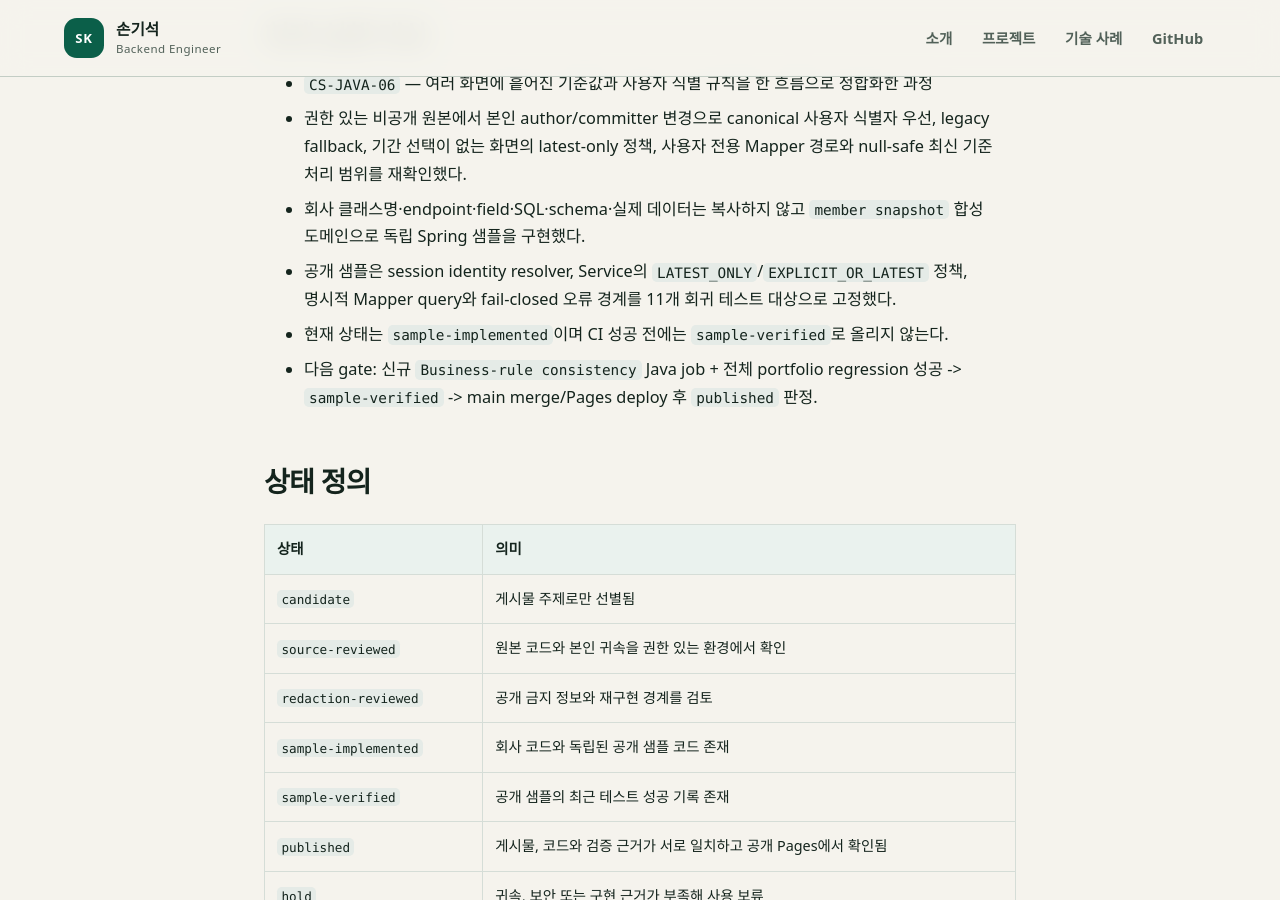
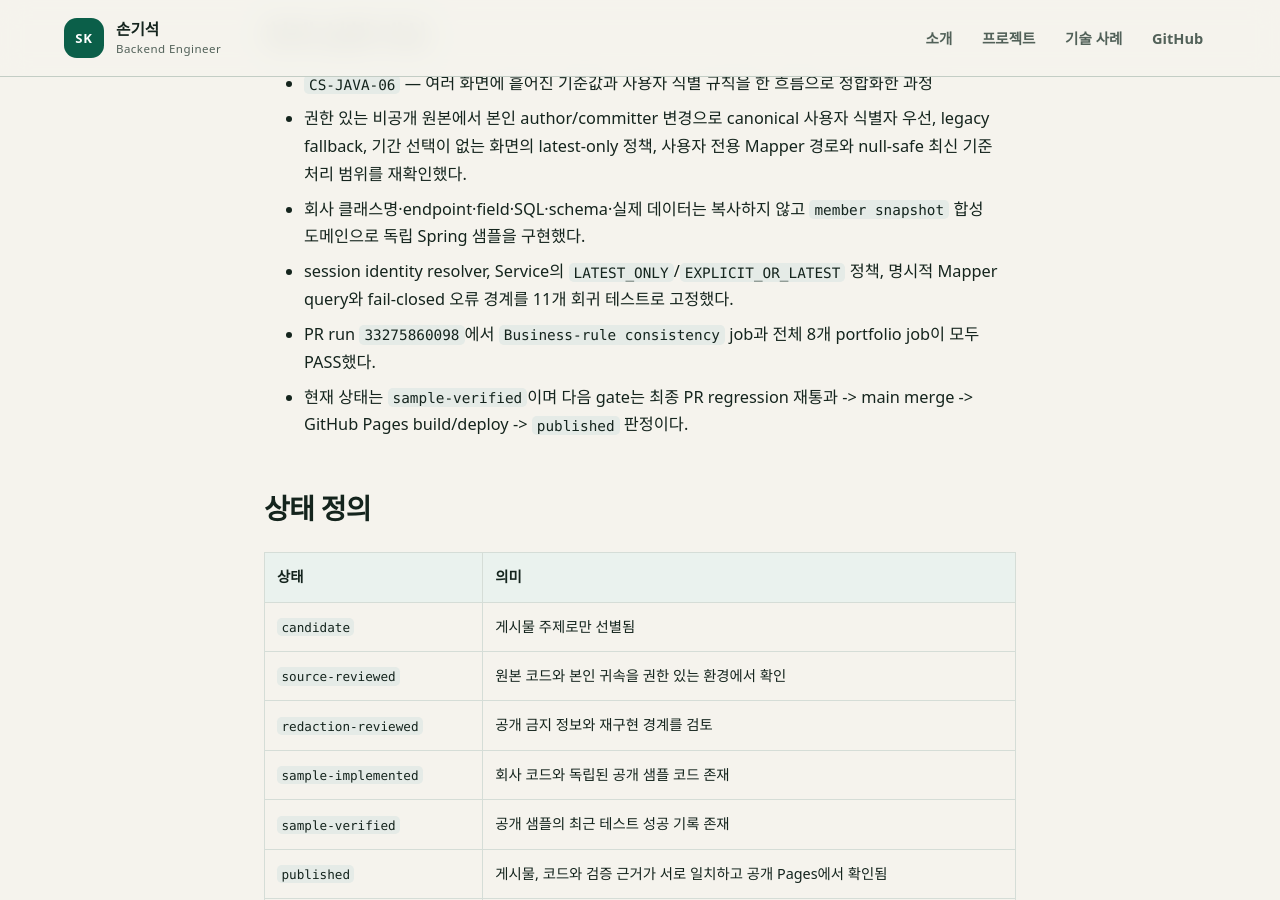
Before and after one commit to son1004007/engineering-career-portfolio, a Jekyll site: the page built from 03_portfolio/case-study-index.md, in a window 1280 px wide and 900 px high, scrolled down 449 px. Built offline with Jekyll 4.4.1, drawn with Linux system fonts in a browser that asks for light colours; our own code applies the rules of GitHub Pages for plain Markdown files; some of the changed text lies outside the part shown.

Commit message:
docs: record verified business-rule case

```diff
--- a/03_portfolio/case-study-index.md
+++ b/03_portfolio/case-study-index.md
@@ -10,9 +10,9 @@
 - `CS-JAVA-06` — 여러 화면에 흩어진 기준값과 사용자 식별 규칙을 한 흐름으로 정합화한 과정
 - 권한 있는 비공개 원본에서 본인 author/committer 변경으로 canonical 사용자 식별자 우선, legacy fallback, 기간 선택이 없는 화면의 latest-only 정책, 사용자 전용 Mapper 경로와 null-safe 최신 기준 처리 범위를 재확인했다.
 - 회사 클래스명·endpoint·field·SQL·schema·실제 데이터는 복사하지 않고 `member snapshot` 합성 도메인으로 독립 Spring 샘플을 구현했다.
-- 공개 샘플은 session identity resolver, Service의 `LATEST_ONLY`/`EXPLICIT_OR_LATEST` 정책, 명시적 Mapper query와 fail-closed 오류 경계를 11개 회귀 테스트 대상으로 고정했다.
-- 현재 상태는 `sample-implemented`이며 CI 성공 전에는 `sample-verified`로 올리지 않는다.
-- 다음 gate: 신규 `Business-rule consistency` Java job + 전체 portfolio regression 성공 -> `sample-verified` -> main merge/Pages deploy 후 `published` 판정.
+- session identity resolver, Service의 `LATEST_ONLY`/`EXPLICIT_OR_LATEST` 정책, 명시적 Mapper query와 fail-closed 오류 경계를 11개 회귀 테스트로 고정했다.
+- PR run `33275860098`에서 `Business-rule consistency` job과 전체 8개 portfolio job이 모두 PASS했다.
+- 현재 상태는 `sample-verified`이며 다음 gate는 최종 PR regression 재통과 -> main merge -> GitHub Pages build/deploy -> `published` 판정이다.
 
 ## 상태 정의
 
@@ -36,7 +36,7 @@
 | `CS-JAVA-04` | Java 업무 화면과 Python 분석 결과 재적재를 연결한 데이터 서비스 | `WORK-DATA-01`, `E2`, `implemented` | `candidate` | 가상 분석 결과와 DB를 사용하는 Java/Python 연계 샘플 | 개인 기여 코드, 트랜잭션 경계와 운영 반영 범위 재확인 |
 | `CS-JAVA-11` | [Java/Spring 통계 품질 분석 화면에서 CSV·Excel 데이터와 Xbar-R 시각화를 연결한 과정](case-studies/statistical-analysis-ui.md) | `WORK-DATA-03`, `E2`, 추가 업무 계정 소유와 비공개 코드 일부 기여 확인 | `source-reviewed` | 합성 측정값과 공개 수식으로 업로드·집계·차트 흐름을 독립 구현 | 직접 기여 범위를 화면·데이터 처리 단위로 제한하고 통계 정확도 테스트 설계 |
 | `CS-JAVA-05` | 엔터프라이즈 웹·API·DB 연동의 장애와 운영 개선 사례 | `WORK-PLATFORM-01`, `E2`, `implemented` | `candidate` | 도메인을 일반화한 API 연동·재시도·추적 샘플 | 하나의 구체적 문제로 범위 축소 및 본인 기여 재확인 |
-| `CS-JAVA-06` | [여러 화면에 흩어진 기준값과 사용자 식별 규칙을 한 흐름으로 정합화한 과정](case-studies/business-rule-consistency.md) | `WORK-EDU-01`, `E2`, 권한 있는 비공개 원본에서 본인 귀속 변경 재확인 + 독립 합성 샘플 구현 | `sample-implemented`, **active** | [합성 Spring Boot member-snapshot 샘플](../02_projects/case-study-samples/business-rule-consistency/README.md): canonical session identity, latest-only policy, explicit Mapper boundary, fail-closed errors | 신규 Java CI와 전체 regression 성공 후 `sample-verified` |
+| `CS-JAVA-06` | [여러 화면에 흩어진 기준값과 사용자 식별 규칙을 한 흐름으로 정합화한 과정](case-studies/business-rule-consistency.md) | `WORK-EDU-01`, `E2`, 권한 있는 비공개 원본에서 본인 귀속 변경 재확인 + 공개 샘플 11개 테스트 + PR run `33275860098` 전체 8개 job PASS | `sample-verified`, **active** | [합성 Spring Boot member-snapshot 샘플](../02_projects/case-study-samples/business-rule-consistency/README.md): canonical session identity, latest-only policy, explicit Mapper boundary, fail-closed errors | 최종 PR regression -> main merge -> Pages deploy 후 `published` |
 
 ### 공개 전 별도 보안 검토가 필요한 개인 코드 후보
 
@@ -49,7 +49,7 @@
 | `CS-JAVA-09` | 확장자와 파일 시그니처를 함께 검사하는 업로드 검증 | Multipart 처리, allowlist, magic number, 설정 외부화 | `hold` | 크기·단축 입력·MIME 불일치·악성 fixture 테스트 추가 |
 | `CS-JAVA-10` | DB 버전 차이로 깨진 목록 페이징을 호환 구조로 복구한 과정 | MyBatis, pagination, 레거시 DB 호환성 | `hold` | Testcontainers 기반 버전별 재현과 실행계획 비교 |
 
-`CS-JAVA-02`와 `CS-JAVA-03`은 회사 코드와 독립된 공개 샘플 검증 및 main Pages deploy까지 완료해 `published`입니다. `CS-JAVA-01`은 공개 샘플이 검증된 상태를 유지합니다. `CS-JAVA-06`은 독립 샘플 구현까지 완료했지만 최근 CI 성공 전이므로 `sample-implemented`입니다. 나머지 `source-reviewed` 사례는 공개 재현 코드와 테스트가 생기기 전 완료 상태로 올리지 않습니다.
+`CS-JAVA-02`와 `CS-JAVA-03`은 회사 코드와 독립된 공개 샘플 검증 및 main Pages deploy까지 완료해 `published`입니다. `CS-JAVA-01`은 공개 샘플이 검증된 상태를 유지합니다. `CS-JAVA-06`은 회사 코드와 독립된 공개 샘플 11개 테스트와 전체 PR regression을 통과해 `sample-verified`이며 Pages publication gate가 남아 있습니다. 나머지 `source-reviewed` 사례는 공개 재현 코드와 테스트가 생기기 전 완료 상태로 올리지 않습니다.
 
 ## Priority 2. AI 응용과 검증
 
```
